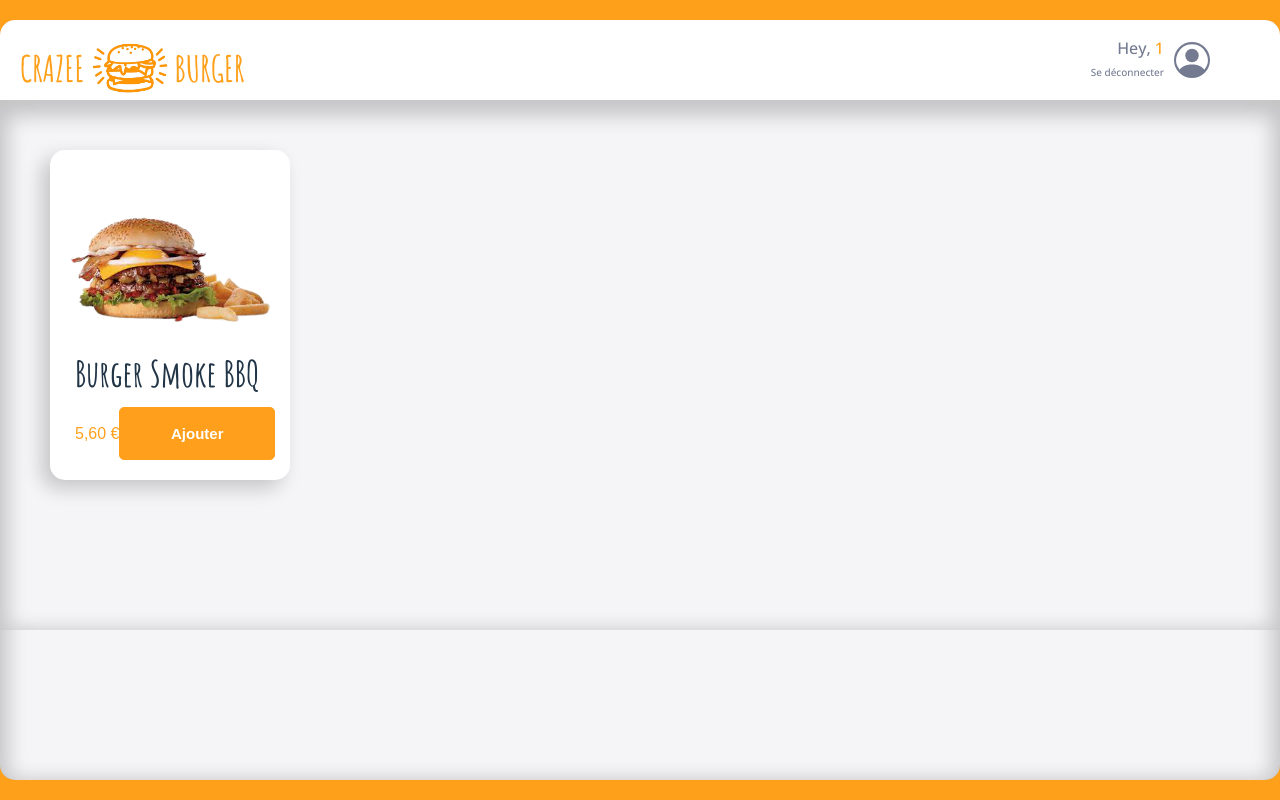
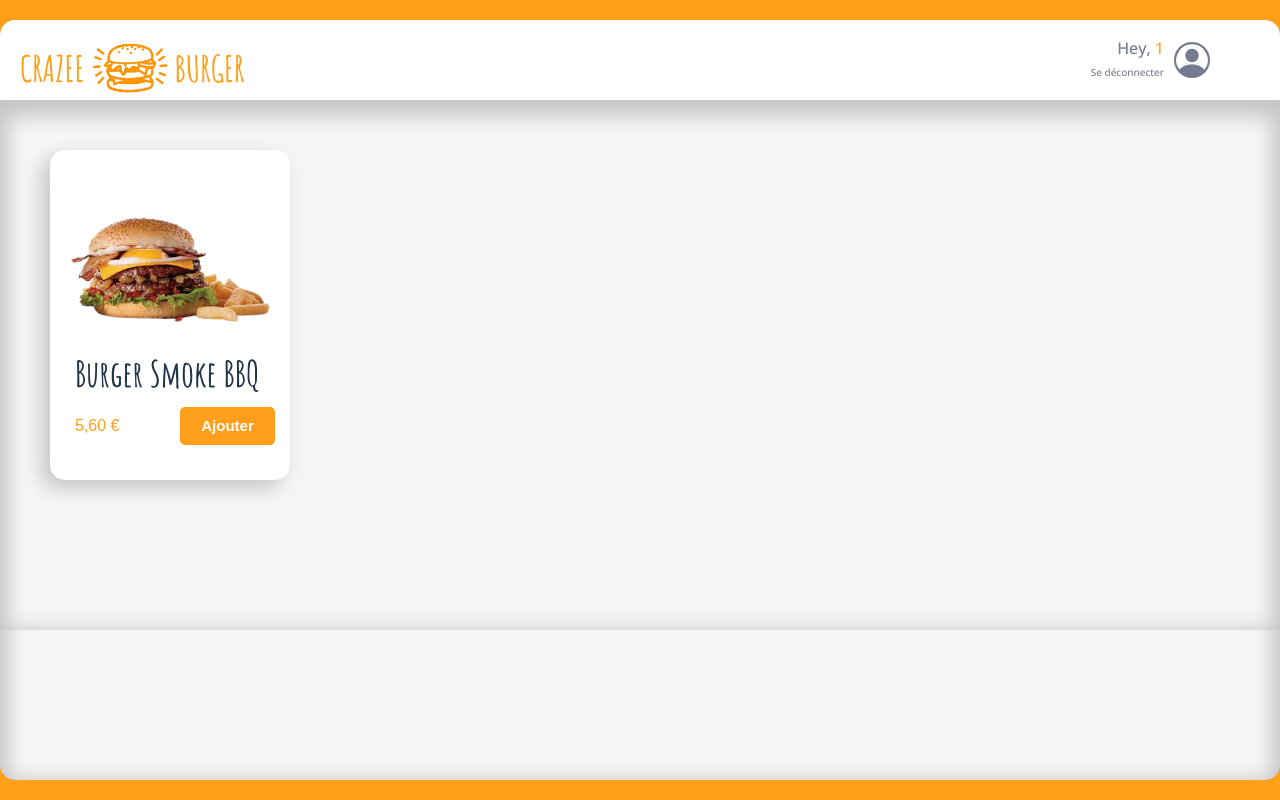
Before and after one commit to thomasdelafosse/Crazee-burger, a React (Vite) app: page /order/1 in a window 1280 px wide. Built offline with nearby package versions, Linux system fonts and the light colour scheme.

Commit message:
🎨 F05: Card > PrimaryButton > Add props for the reusable button

```diff
--- a/src/Components/reusable-ui/PrimaryButton.jsx
+++ b/src/Components/reusable-ui/PrimaryButton.jsx
@@ -1,8 +1,8 @@
 import styled from "styled-components";
 
-export default function PrimaryButton({ label, Icon }) {
+export default function PrimaryButton({ label, Icon, className }) {
   return (
-    <PrimaryButtonStyled>
+    <PrimaryButtonStyled className={className}>
       <span>{label}</span>
       {Icon && Icon}
     </PrimaryButtonStyled>
```
